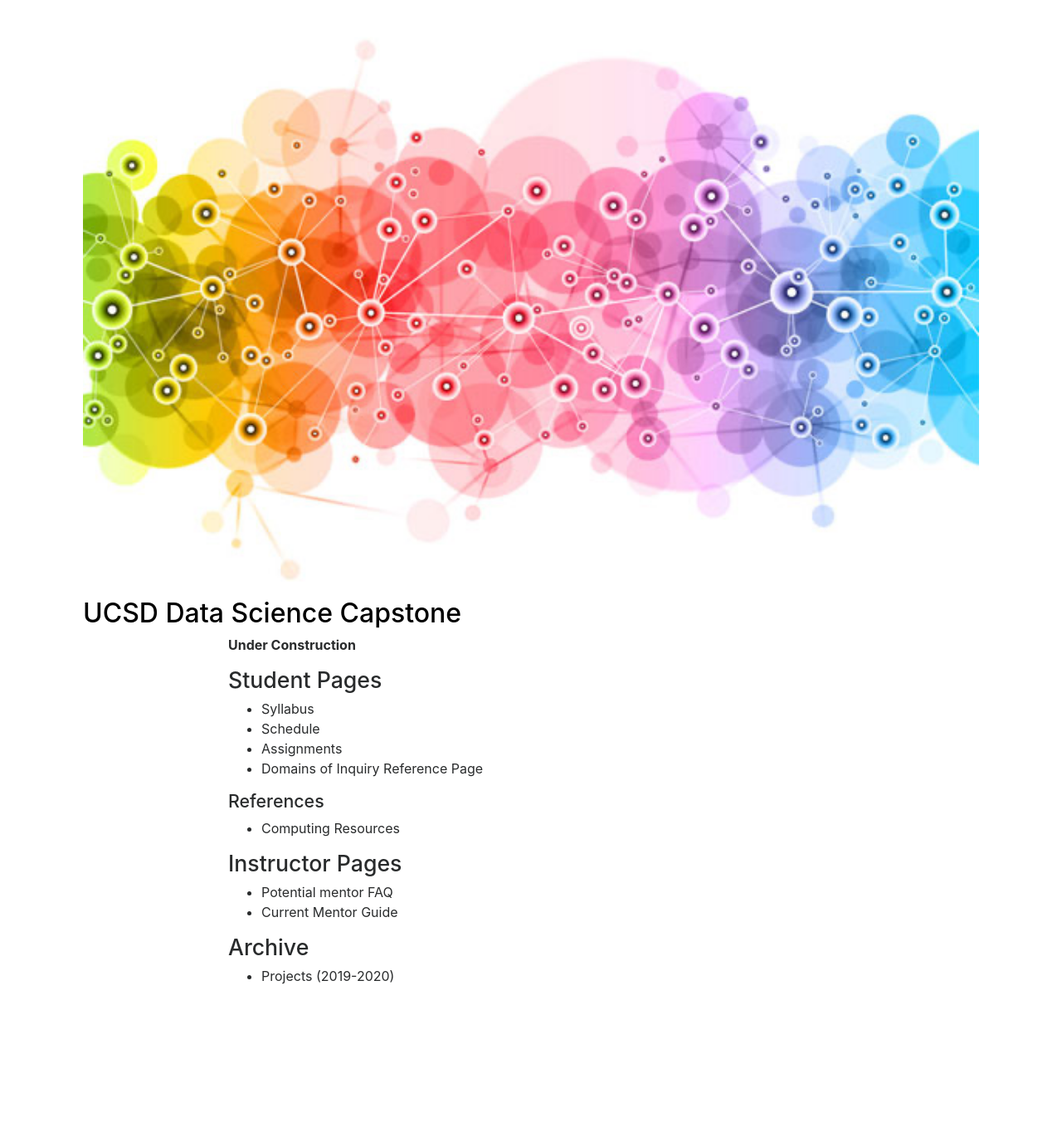
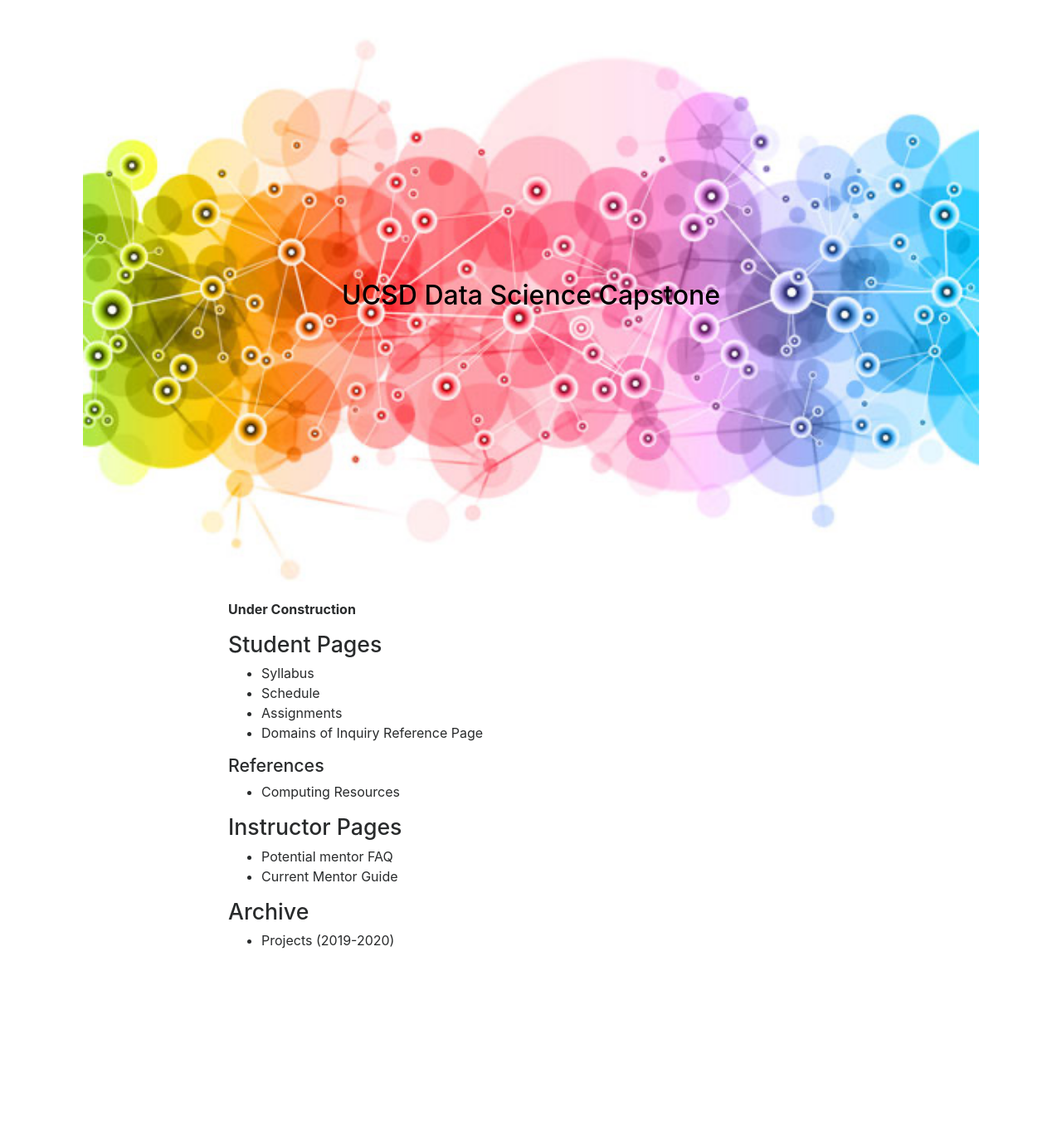
Before and after one commit to DSC-Capstone/dsc-capstone.github.io, a Jekyll site: the page built from index.md, in a window 1280 px wide. Shown: the whole page at 83% size. Built offline with Jekyll 4.4.1, drawn with Linux system fonts in a browser that asks for light colours; nearby versions of some CDN libraries; after the commit the page ends 1321 px from its top, so only the background shows below that.

Commit message:
create header banner

```diff
--- a/_layouts/page.html
+++ b/_layouts/page.html
@@ -28,6 +28,14 @@ a {
 body {
   padding-bottom: 10em;
 }
+
+.centered {
+  position: absolute;
+  top: 50%;
+  left: 50%;
+  transform: translate(-50%, -50%);
+}
+
 .sidenote {
   float: right;
   margin-right: -15rem;
@@ -48,12 +56,14 @@ ol li {
   </head>
   <body>
 
-  <div class='container'>
+  <div class="container">
 
-    <div class='container'>
+    <div class="container">
       <img title="{{ page.doodle-alt }}" alt="{{ page.doodle-alt }}"
       src="{{ page.doodle }}" style="width:100%;"></img>
+      <div class="centered">
       <h1>{{ page.title }}</h1>
+      </div>
     </div>
 
       <div class="row justify-content-center">
```
